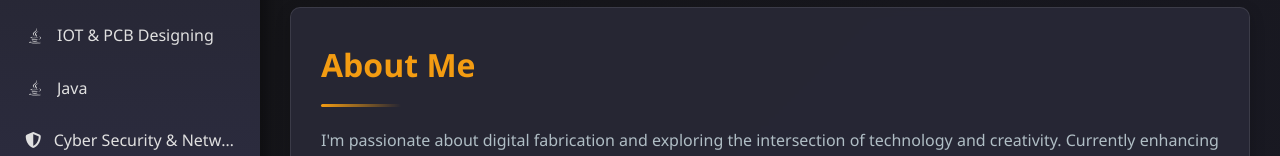
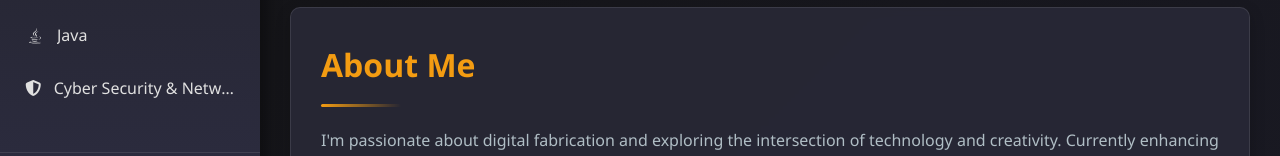
Before and after one commit to tanushrikhawale/fablab-portfolio, a plain HTML site: page index.html in a window 1280 px wide. Shown: the part 546-702 px from the top of the page. Drawn offline with Linux system fonts and the light colour scheme.

Commit message:
index.html

```diff
--- a/index.html
+++ b/index.html
@@ -62,12 +62,6 @@
                             <a href="./3d-printing.html" class="sidebar-menu-link">
                                 <i class="fas fa-cube"></i>
                                 <span>3D Printing & Designing</span>
-                            </a>
-                        </li>
-                         <li class="sidebar-menu-item">
-                            <a href="./iot.html" class="sidebar-menu-link">
-                                <i class="fab fa-java"></i>
-                                <span>IOT & PCB Designing</span>
                             </a>
                         </li>
 
@@ -196,4 +190,5 @@
 
     <script src="script.js"></script>
 </body>
+
 </html>
```
